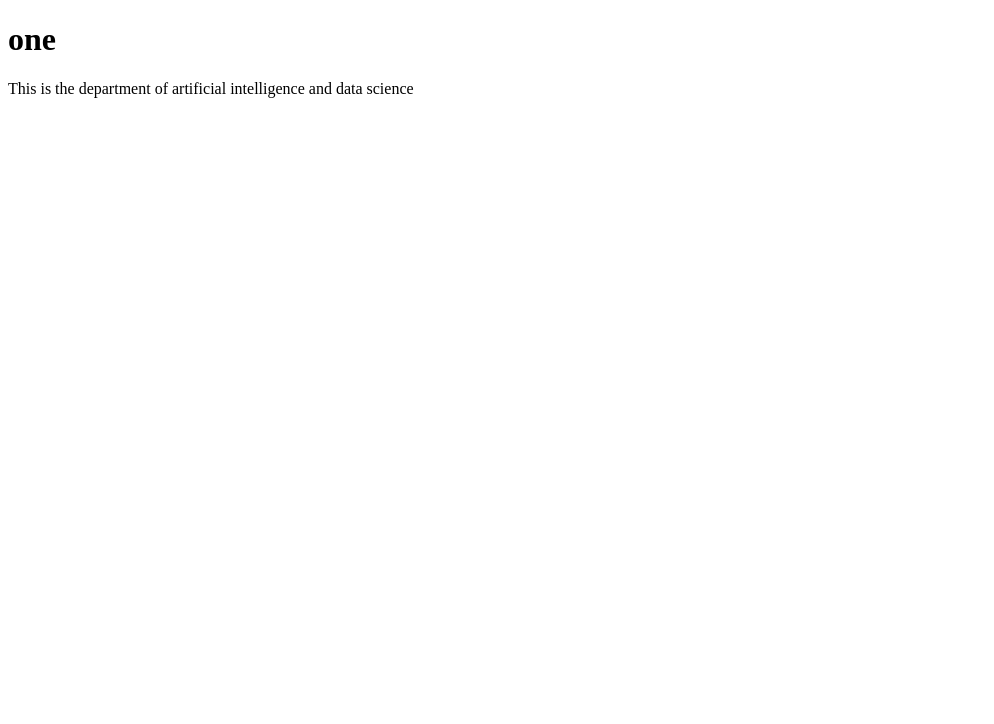
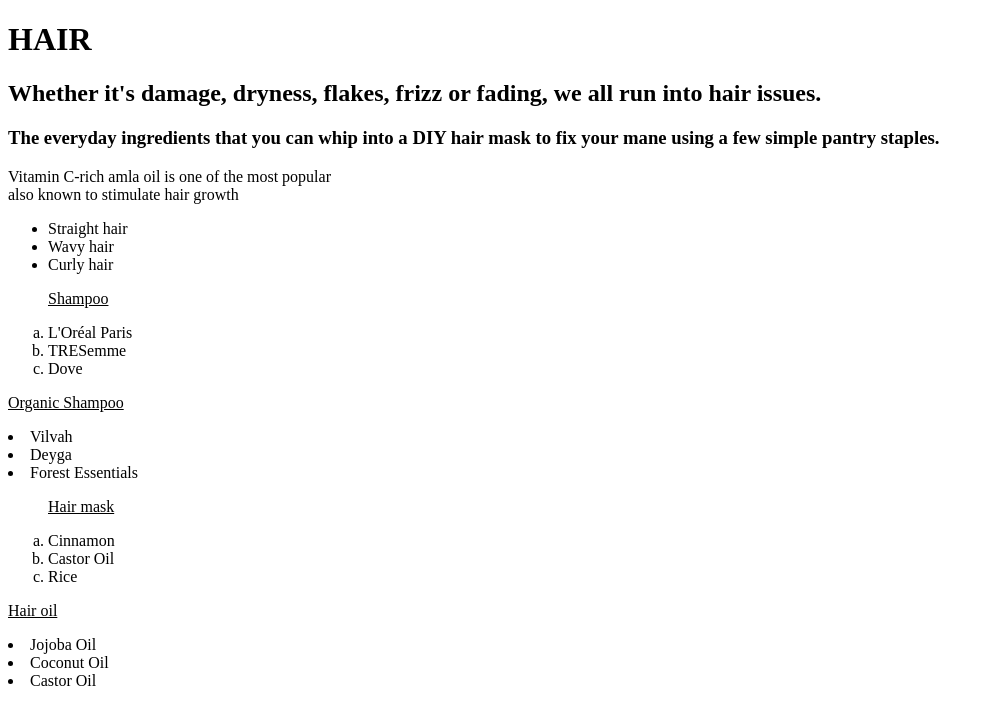
Before and after one commit to nivegithubs/reactjs, a plain HTML site: page index.html in a window 1280 px wide. Shown: the whole page, without its empty margins (0-994 px from the left). Drawn offline with Linux system fonts and the light colour scheme.

Commit message:
Update index.html

```diff
--- a/index.html
+++ b/index.html
@@ -7,8 +7,39 @@
 </head>
 <body>
     <header>
-        <h1>one</h1>
-        <p>This is the department of artificial intelligence and data science</p>
+        <h1>HAIR</h1>
+        <h2>Whether it's damage, dryness, flakes, frizz or fading, we all run into hair issues.</h2>
+        <h3>The everyday ingredients that you can whip into a DIY hair mask to fix your mane using a few simple pantry staples.</h3>
+        <p>Vitamin C-rich amla oil is one of the most popular <br> also known to stimulate hair growth</p>
+        <ul>
+            <li>Straight hair</li>
+            <li>Wavy hair</li>
+            <li>Curly hair</li>
+        </ul>
+        <ol type="a">
+            <p><u>Shampoo</u></p>
+            <li>L'Oréal Paris</li>
+            <li>TRESemme</li>
+            <li>Dove</li>
+        </ol>
+        <p><u>Organic Shampoo</u></p>
+            <li>Vilvah</li>
+            <li>Deyga</li>
+            <li>Forest Essentials</li>
+        </ol>
+        <ol type="a">
+        <p><u>Hair mask</u></p>
+            <li>Cinnamon</li>
+            <li>Castor Oil</li>
+            <li>Rice</li>
+        </ol>
+    </ol type="I">
+    <p><u>Hair oil</u></p>
+        <li>Jojoba Oil</li>
+        <li>Coconut Oil</li>
+        <li>Castor Oil</li>
+    </ol>
+
     </header>
 </body>
 </html>
```
